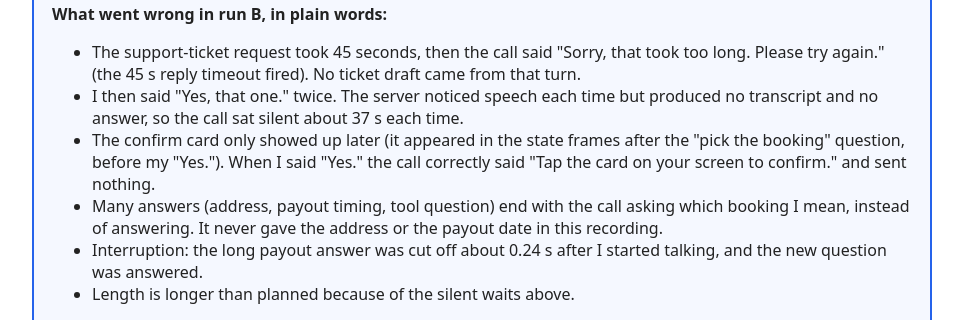
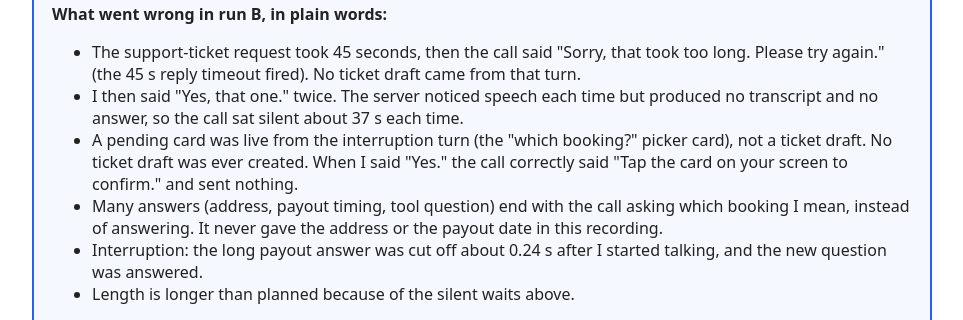
Before and after one commit to Nicomalacho/pgv-call-tests, a plain HTML site: page index.html in a window 1280 px wide. Shown: the part 1418-1738 px from the top of the page, without its empty margins (158-1121 px from the left). Drawn offline with Linux system fonts and the light colour scheme.

Commit message:
Clarify card note

```diff
--- a/index.html
+++ b/index.html
@@ -7,7 +7,7 @@
 <p><b>What went wrong in run B, in plain words:</b></p><ul>
 <li>The support-ticket request took 45 seconds, then the call said "Sorry, that took too long. Please try again." (the 45 s reply timeout fired). No ticket draft came from that turn.</li>
 <li>I then said "Yes, that one." twice. The server noticed speech each time but produced no transcript and no answer, so the call sat silent about 37 s each time.</li>
-<li>The confirm card only showed up later (it appeared in the state frames after the "pick the booking" question, before my "Yes."). When I said "Yes." the call correctly said "Tap the card on your screen to confirm." and sent nothing.</li>
+<li>A pending card was live from the interruption turn (the "which booking?" picker card), not a ticket draft. No ticket draft was ever created. When I said "Yes." the call correctly said "Tap the card on your screen to confirm." and sent nothing.</li>
 <li>Many answers (address, payout timing, tool question) end with the call asking which booking I mean, instead of answering. It never gave the address or the payout date in this recording.</li>
 <li>Interruption: the long payout answer was cut off about 0.24 s after I started talking, and the new question was answered.</li>
 <li>Length is longer than planned because of the silent waits above.</li></ul>
```
